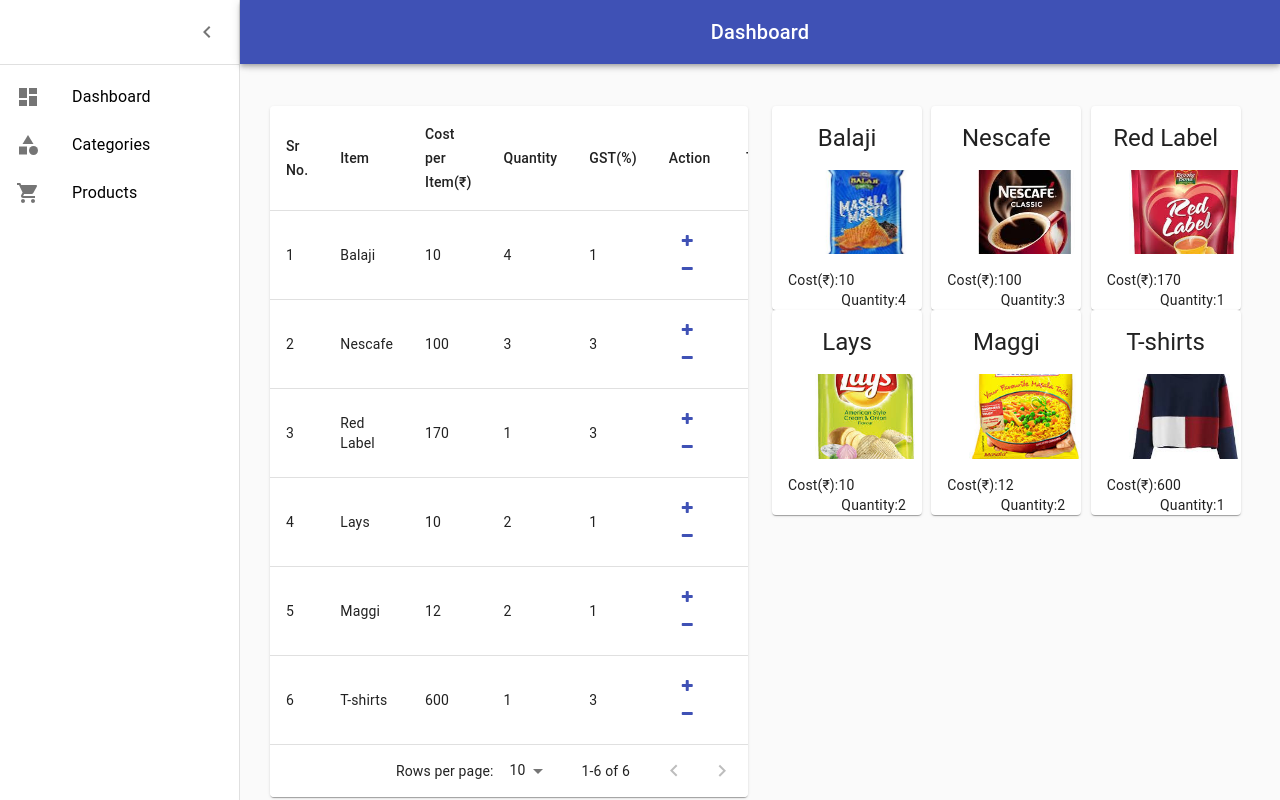
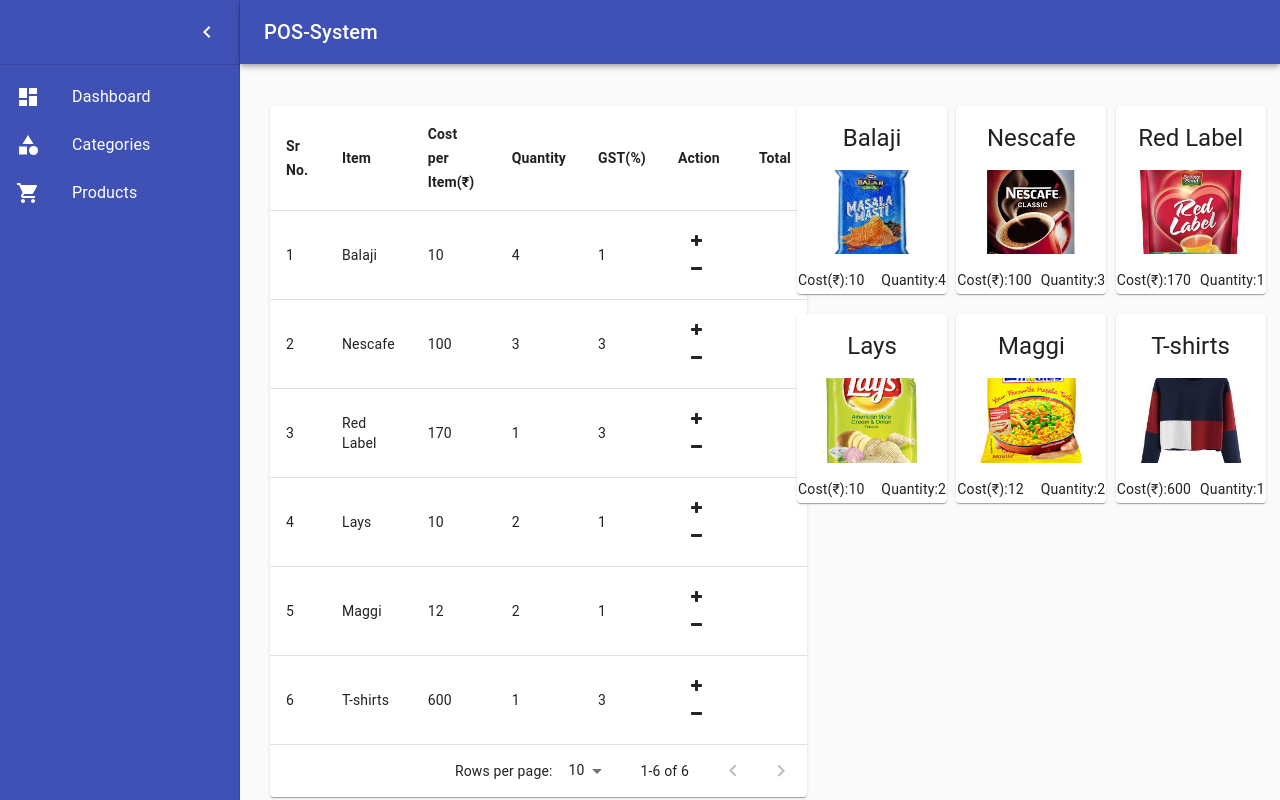
Before and after one commit to Hardi-Shah/React-POS, a React (Create React App) app: page / in a window 1280 px wide. Built offline with nearby package versions, Linux system fonts and the light colour scheme; data requests are answered from the project's data file.

Commit message:
Initial Commit

```diff
--- a/src/components/Categories/Pages/CategoryList.js
+++ b/src/components/Categories/Pages/CategoryList.js
@@ -30,7 +30,7 @@
         color: 'white'
     },
     paper: {
-        marginTop: 80,
+        marginTop:102,
         width: '80%',
         margin: 'auto'
     },
--- a/src/components/Layout/CartProduct.js
+++ b/src/components/Layout/CartProduct.js
@@ -1,5 +1,5 @@
 import React, { useState, useEffect } from 'react'
-import {Table,TableBody,TableCell,TableContainer,TableHead,TableRow,TablePagination,Link,Paper} from "@material-ui/core";
+import { Table, TableBody, TableCell, TableContainer, TableHead, TableRow, TablePagination, Link, Paper } from "@material-ui/core";
 import { makeStyles } from '@material-ui/core/styles';
 import { getProductService } from '../../Services/ProductService';
 
@@ -8,7 +8,12 @@
         margin: 'auto',
     },
     paper: {
-        margin: 'auto'
+        margin: 'auto',
+        width: '537px',
+        marginLeft: '-25px'
+    },
+    headcolor: {
+        fontWeight: 600
     }
 }))
 
@@ -60,8 +65,8 @@
                                 <TableCell>{product.quantity}</TableCell>
                                 <TableCell>{product.gst}</TableCell>
                                 <TableCell>
-                                    <Link className="btn fa fa-plus  mr-2" to={`/products/${product.id}`}></Link>
-                                    <Link className="btn fa fa-minus  mr-2" to={`/products/edit/${product.id}`}> </Link>
+                                    <button className="btn fa fa-plus  mr-2" ></button>
+                                    <button className="btn fa fa-minus  mr-2" > </button>
                                 </TableCell>
                                 <TableCell></TableCell>
                             </TableRow>
@@ -69,7 +74,7 @@
                 </TableBody>
             </Table>
             <TablePagination
-                rowsPerPageOptions={[3, 8, 10,15]}
+                rowsPerPageOptions={[3, 8, 10, 15]}
                 component="div"
                 count={products.length}
                 rowsPerPage={rowsPerPage}
@@ -77,7 +82,7 @@
                 onChangePage={handleChangePage}
                 onChangeRowsPerPage={handleChangeRowsPerPage}
             />
-        </TableContainer>
+        </TableContainer >
     )
 }
 
--- a/src/components/Layout/Dashboard.js
+++ b/src/components/Layout/Dashboard.js
@@ -25,9 +25,6 @@
     root: {
         display: 'flex',
         maxwidth: 345,
-    },
-    title: {
-        flexGrow: 1
     },
     toolbar: {
         paddingRight: 24,
@@ -68,6 +65,7 @@
             easing: theme.transitions.easing.sharp,
             duration: theme.transitions.duration.enteringScreen,
         }),
+        backgroundColor:'#3f51b5'
     },
     drawerPaperClose: {
         overflowX: 'hidden',
@@ -85,6 +83,7 @@
         flexGrow: 1,
         height: '100vh',
         overflow: 'auto',
+        margin:'auto'
     },
     container: {
         paddingTop: theme.spacing(4),
@@ -132,7 +131,7 @@
                             <MenuIcon />
                         </IconButton>
                         <Typography component="h1" variant="h6" color="inherit" noWrap className={classes.title}>
-                            Dashboard
+                          POS-System
                          </Typography>
                     </Toolbar>
                 </AppBar>
@@ -145,7 +144,7 @@
                 >
                     <div className={classes.toolbarIcon}>
                         <IconButton onClick={handleDrawerClose}>
-                            <ChevronLeftIcon />
+                            <ChevronLeftIcon style={{color:'white'}}/>
                         </IconButton>
                     </div>
                     <Divider />
--- a/src/components/Layout/ListItem.css
+++ b/src/components/Layout/ListItem.css
@@ -1,6 +1,9 @@
 a:hover{
     text-decoration: none;
 }
-a{
-    color: black;
+.icon{
+    color: white;
 }
+.itemtext{
+    color:white
+}
--- a/src/components/Layout/ShowProduct.js
+++ b/src/components/Layout/ShowProduct.js
@@ -13,7 +13,8 @@
     media: {
         height: 0,
         paddingTop: '56.25%',
-        marginLeft: '38px'
+        marginLeft: '22px',
+        marginRight:'22px'
     },
     title: {
         fontSize: 14,
@@ -24,10 +25,19 @@
         marginTop: 30
     },
     cost: {
-        float: "left"
+        float: "left",
+        marginLeft:'-15px'
     },
     quantity: {
-        float: "right"
+        float: "right",
+        marginRight:'-15px'
+    },
+    grid:{
+        marginRight:'-50px'
+    },
+    card:{
+        maxWidth: 150,
+        marginBottom:'20px'
     }
 }))
 
@@ -53,13 +63,13 @@
              <CartProduct />
             </Grid>
 
-            <Grid item xs={12} sm={6} md={6}>
+            <Grid item xs={12} sm={6} md={6} className={classes.grid}>
                 <Grid container
                     justify="center">
                     {products.map(Product => {
                         return (
                             <Grid item xs={4} key={Product.id}  >
-                                <Card style={{ maxWidth: 150 }} >
+                                <Card  className={classes.card}  >
                                     <CardHeader
                                         title={Product.name}
                                     />
--- a/src/components/Layout/listItem.js
+++ b/src/components/Layout/listItem.js
@@ -11,27 +11,27 @@
 export const MainListItems = (
 <div>
     <Link to="/" >
-        <ListItem button  >
+        <ListItem button >
             <ListItemIcon>
-                <DashboardIcon />
+                <DashboardIcon className='icon'/>
             </ListItemIcon>
-            <ListItemText primary="Dashboard" />
+            <ListItemText primary="Dashboard" className='itemtext'/>
         </ListItem>
     </Link>
     <Link to="/Category" >
         <ListItem button >
             <ListItemIcon>
-                <CategoryIcon/>
+                <CategoryIcon className='icon'/>
             </ListItemIcon>
-            <ListItemText primary="Categories" />
+            <ListItemText primary="Categories" className='itemtext' />
         </ListItem>
     </Link >
     <Link to="/Product">
         <ListItem button >
             <ListItemIcon>
-                <ShoppingCartIcon />
+                <ShoppingCartIcon className='icon'/>
             </ListItemIcon>
-            <ListItemText primary="Products" />
+            <ListItemText primary="Products" className='itemtext'/>
         </ListItem>
     </Link>
 </div>
--- a/src/components/Products/Pages/ProductList.js
+++ b/src/components/Products/Pages/ProductList.js
@@ -30,7 +30,7 @@
         marginTop: 50
     },
     paper: {
-        marginTop: 80,
+        marginTop:44,
         width: '80%',
         margin: 'auto'
     },
```
Also changed, not shown: 1 other file (tests, documents, lock files or other folders).
